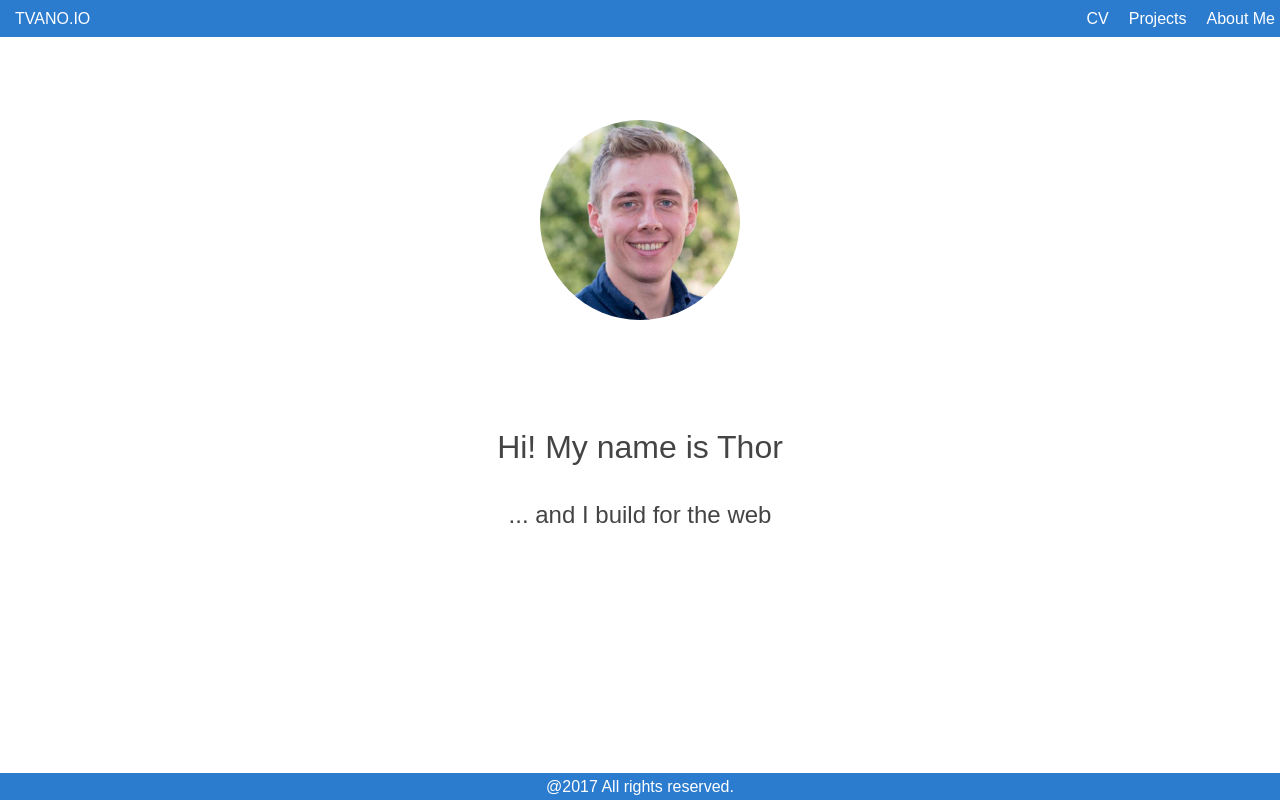
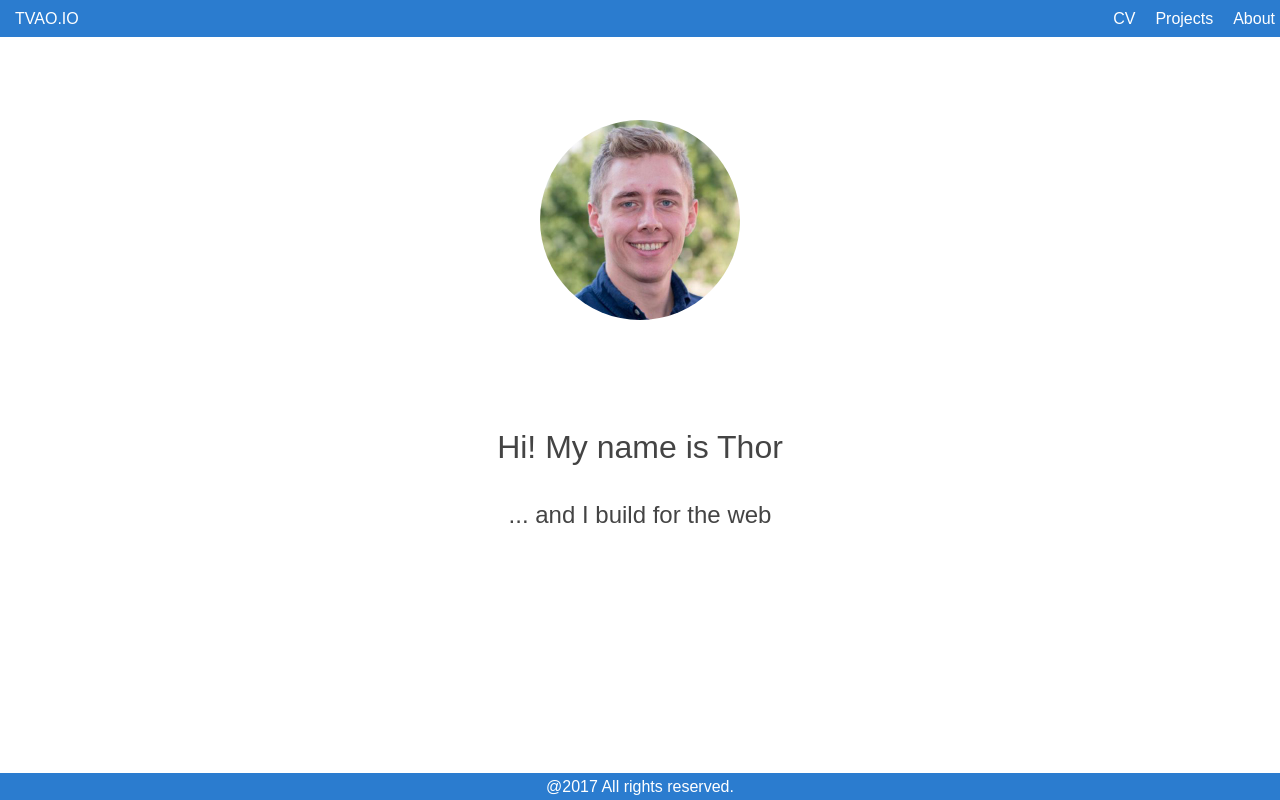
Before and after one commit to TVAO/tvano.github.io, a React (Create React App) app: page / in a window 1280 px wide. Built offline with nearby package versions, Linux system fonts and the light colour scheme.

Commit message:
Added minor textual changes to header

```diff
--- a/src/components/Header.js
+++ b/src/components/Header.js
@@ -8,8 +8,8 @@ const Header = () => (
     <nav className="navbar navbar-default navbar-fixed-top">
       <div className="container-fluid">
       <ul>
-        <li className="leftHeader">  <Link to='/'> TVANO.IO </Link> </li>
-        <li className="rightHeader"> <Link to='/about'> About Me </Link> </li>
+        <li className="leftHeader">  <Link to='/'> TVAO.IO </Link> </li>
+        <li className="rightHeader"> <Link to='/about'> About </Link> </li>
         <li className="rightHeader"> <Link to='/projects'> Projects </Link> </li>
         <li className="rightHeader"> <Link to='/cv'> CV </Link> </li>
       </ul>
```
